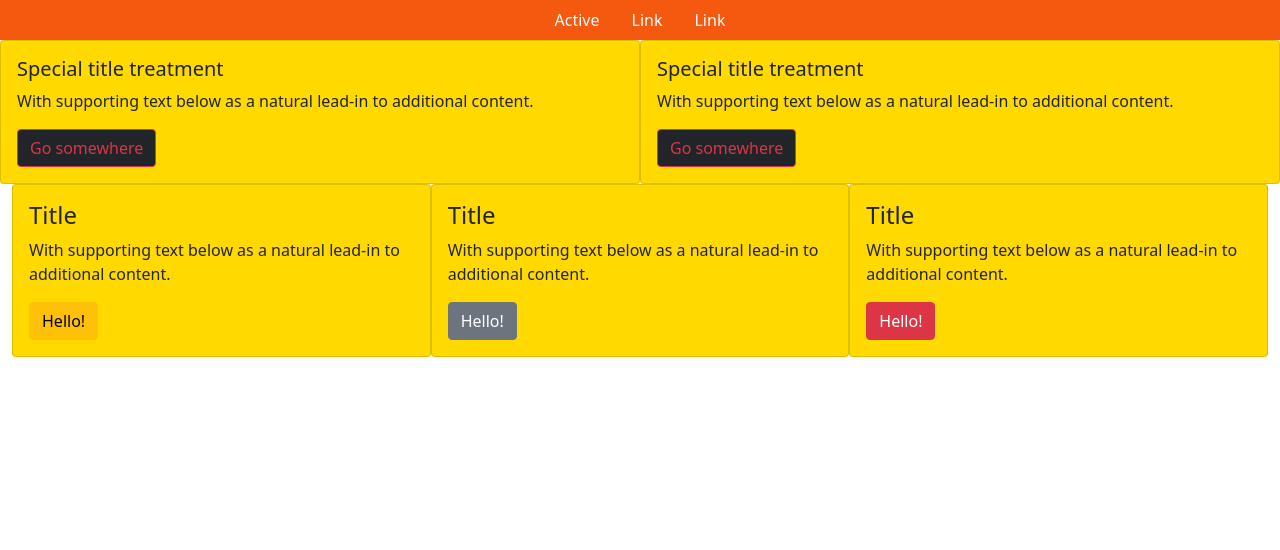
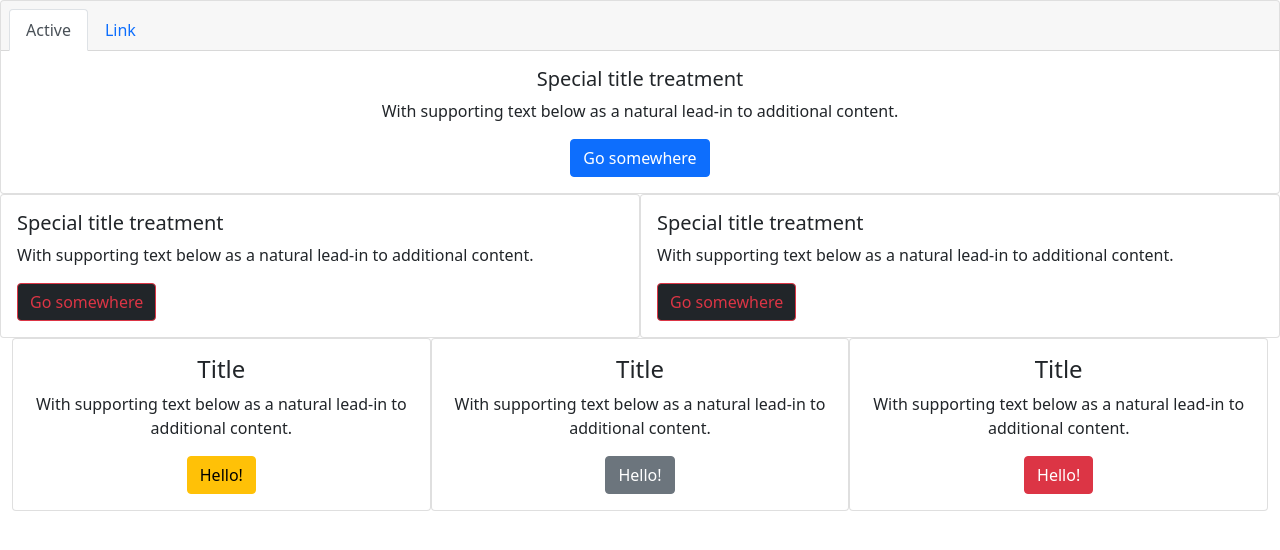
Before and after one commit to r0bb1n/bootstrap-test, a plain HTML site: page index.html in a window 1280 px wide. Drawn offline with nearby package versions, Linux system fonts and the light colour scheme.

Commit message:
playing around with bootstrap

```diff
--- a/index.html
+++ b/index.html
@@ -10,17 +10,23 @@
     <title>Bootstrap-testing</title>
 </head>
 <body>
-    <ul class="nav justify-content-center">
+    <div class="card text-center">
+        <div class="card-header">
+          <ul class="nav nav-tabs card-header-tabs">
             <li class="nav-item">
-          <a class="nav-link active" aria-current="page" href="#">Active</a>
-        </li>
-        <li class="nav-item">
-          <a class="nav-link" href="#">Link</a>
+              <a class="nav-link active" aria-current="true" href="#">Active</a>
             </li>
             <li class="nav-item">
               <a class="nav-link" href="#">Link</a>
             </li>
           </ul>
+        </div>
+        <div class="card-body">
+          <h5 class="card-title">Special title treatment</h5>
+          <p class="card-text">With supporting text below as a natural lead-in to additional content.</p>
+          <a href="#" class="btn btn-primary">Go somewhere</a>
+        </div>
+    </div>
     <div class="row gx-0">
         <div class="col-sm-6">
           <div class="card">
@@ -45,7 +51,7 @@
     <div class="container-fluid">
          <div class="row gx-0">
               <div class="col">
-                  <div class="card">
+                  <div class="card text-center">
                       <div class="card-body">
                           <h4 class="card-title">Title</h4>
                           <p class="card-text">With supporting text below as a natural lead-in to additional content.</p>
@@ -54,7 +60,7 @@
                   </div>
               </div>
               <div class="col">
-                <div class="card">
+                <div class="card text-center">
                     <div class="card-body">
                         <h4 class="card-title">Title</h4>
                         <p class="card-text">With supporting text below as a natural lead-in to additional content.</p>
@@ -63,7 +69,7 @@
                 </div>
               </div>
               <div class="col">
-                <div class="card">
+                <div class="card text-center">
                     <div class="card-body">
                         <h4 class="card-title">Title</h4>
                         <p class="card-text">With supporting text below as a natural lead-in to additional content.</p>
--- a/sass/index.scss
+++ b/sass/index.scss
@@ -1,9 +1,7 @@
 .nav {
-    background-color: rgb(245, 88, 15);
 
     a {
         text-decoration: none;
-        color: white;
     }
 
     a:hover {
@@ -11,7 +9,3 @@
         color: black;
     }
 }
-
-.card {
-    background-color: rgb(255, 217, 0);
-}
```
Also changed, not shown: sass/index.css, 1 other file. Lines whose indentation alone changed are shown as unchanged.
